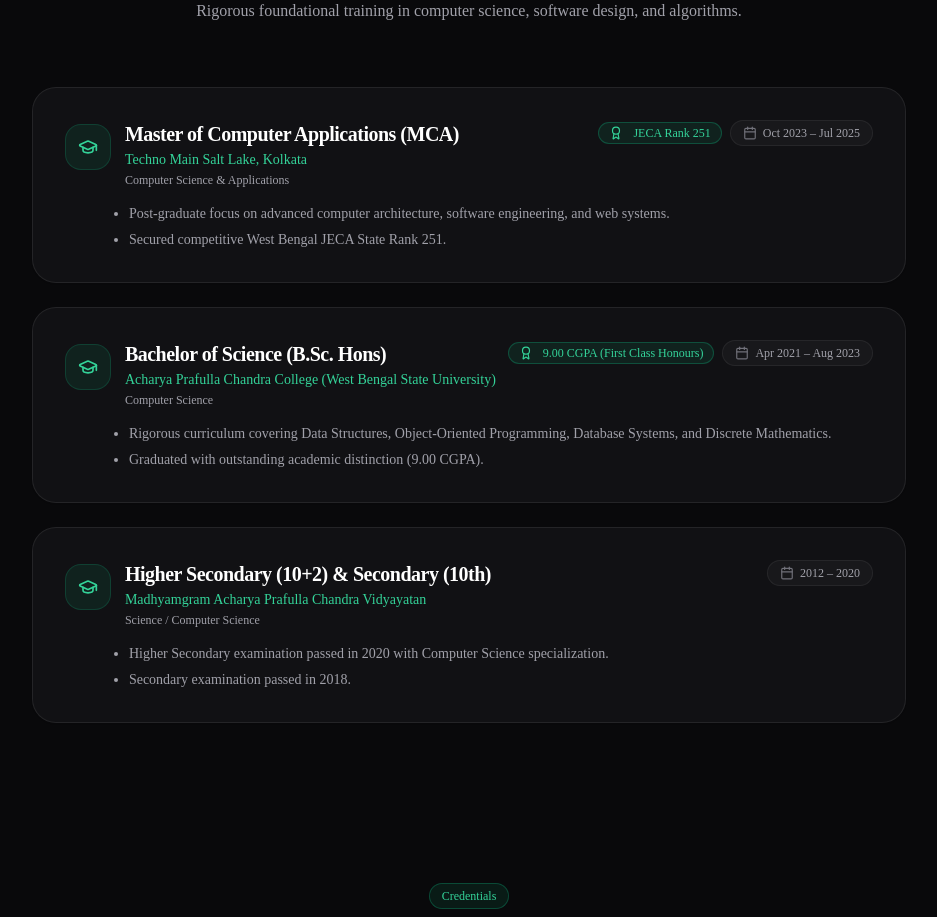
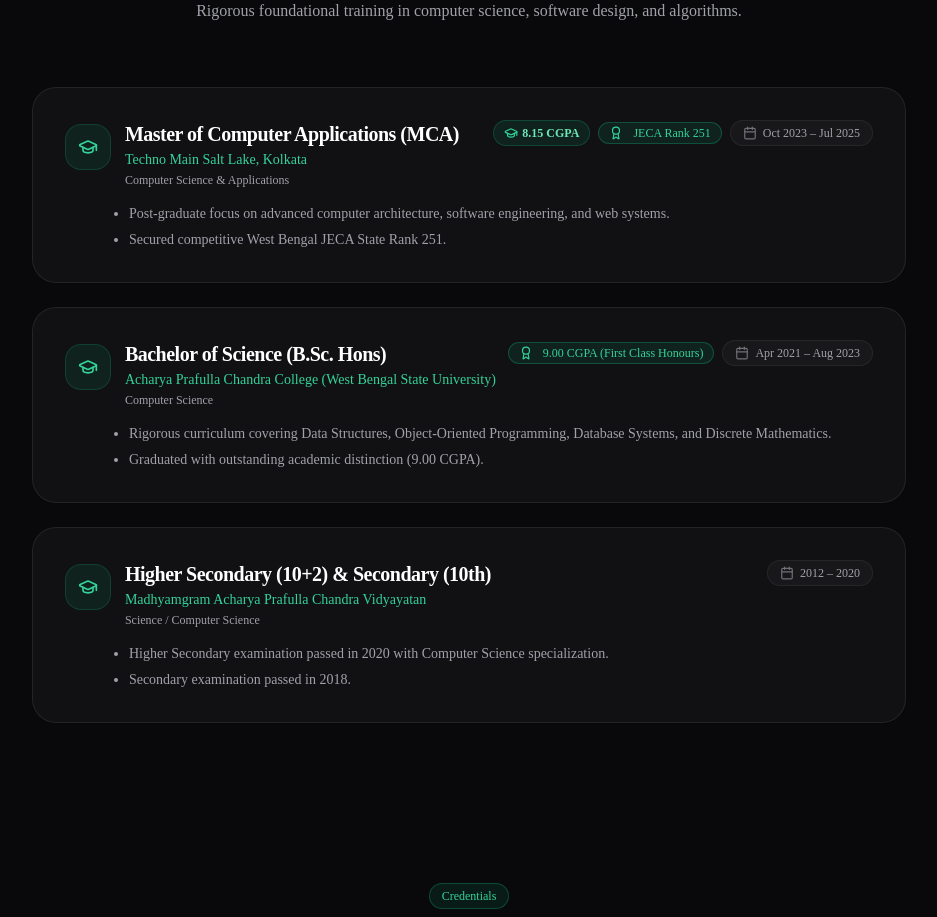
Before and after one commit to b-4321/bishwadeep-portfolio, a Next.js app: page / in a window 1280 px wide. Shown: the part 8860-9777 px from the top of the page, without its empty margins (171-1108 px from the left). Built offline with nearby package versions, Linux system fonts and the light colour scheme.

Commit message:
Add 8.15 CGPA badge to MCA education card

```diff
--- a/src/components/education/Education.tsx
+++ b/src/components/education/Education.tsx
@@ -52,7 +52,18 @@
                 </div>
               </div>
 
-              <div className="flex items-center gap-2">
+              <div className="flex flex-wrap items-center gap-2">
+                {item.cgpa && (
+                  <motion.div
+                    initial={{ opacity: 0, x: -8 }}
+                    animate={{ opacity: 1, x: 0 }}
+                    transition={{ duration: 0.35, ease: [0.22, 1, 0.36, 1] }}
+                    className="inline-flex items-center gap-1 text-xs font-semibold px-2.5 py-1 rounded-full bg-emerald-500/10 text-emerald-300 border border-emerald-500/25 shadow-sm font-mono"
+                  >
+                    <GraduationCap className="w-3.5 h-3.5 text-emerald-400" />
+                    <span>{item.cgpa}</span>
+                  </motion.div>
+                )}
                 {item.grade && (
                   <Badge variant="brand" size="sm">
                     <Award className="w-3.5 h-3.5 mr-1" />
--- a/src/data/portfolio.ts
+++ b/src/data/portfolio.ts
@@ -455,6 +455,7 @@
       field: "Computer Science & Applications",
       duration: "Oct 2023 – Jul 2025",
       grade: "JECA Rank 251",
+      cgpa: "8.15 CGPA",
       details: [
         "Post-graduate focus on advanced computer architecture, software engineering, and web systems.",
         "Secured competitive West Bengal JECA State Rank 251."
--- a/src/types/portfolio.ts
+++ b/src/types/portfolio.ts
@@ -86,6 +86,7 @@
   field: string;
   duration: string;
   grade?: string;
+  cgpa?: string;
   details?: string[];
 }
 
```
